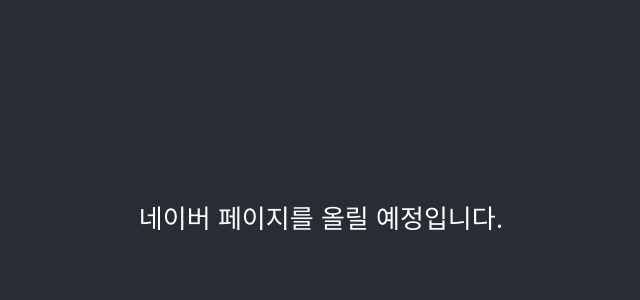
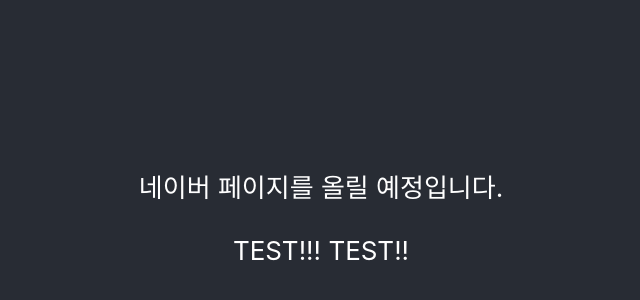
Before and after one commit to minbrotherkim/naver-page, a React (Create React App) app: page / in a window 1280 px wide. Shown: the part 184-484 px from the top of the page, without its empty margins (319-959 px from the left). Built offline with nearby package versions, Linux system fonts and the light colour scheme.

Commit message:
test text

```diff
--- a/src/App.js
+++ b/src/App.js
@@ -6,6 +6,9 @@
     <div className="App">
       <header className="App-header">
         네이버 페이지를 올릴 예정입니다.
+        <br/>
+        <br/>
+        TEST!!! TEST!!
       </header>
     </div>
   );
```
